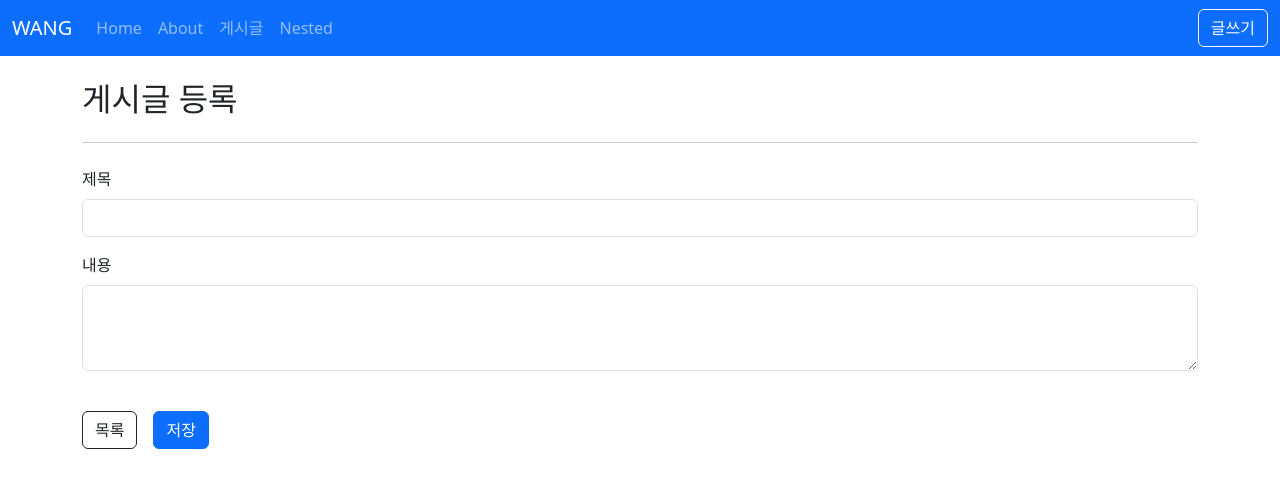
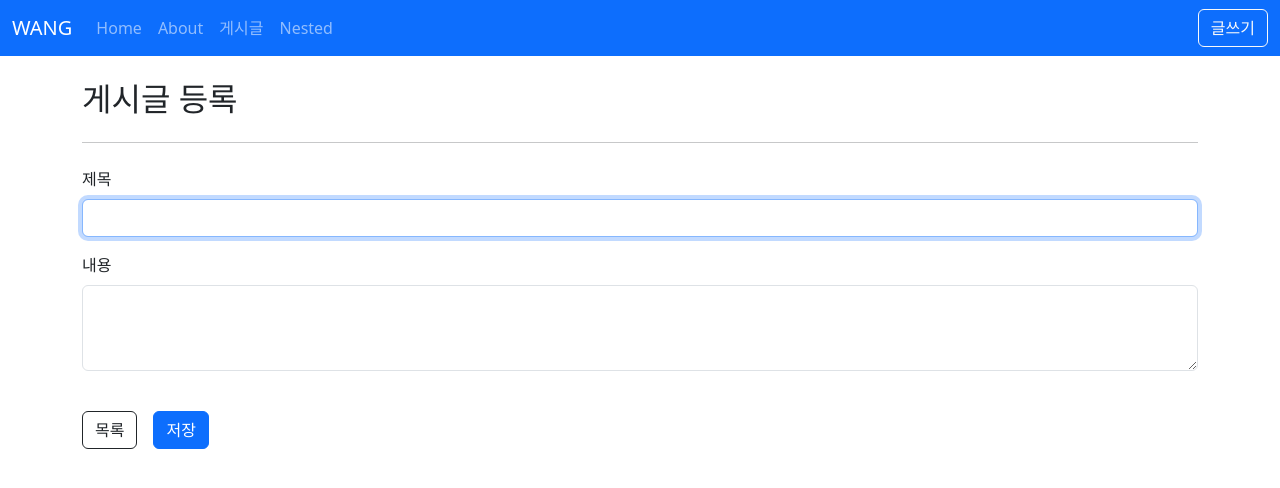
Before and after one commit to Wangseonwoo/vue3-post, a Vue app: page /about in a window 1280 px wide. Both pictures are taken after a click on the button "글쓰기". Shown: the top 488 px of the page. Built offline with nearby package versions, Linux system fonts and the light colour scheme.

Commit message:
vue3-Custom-Directive

```diff
--- a/src/components/posts/PostForm.vue
+++ b/src/components/posts/PostForm.vue
@@ -2,7 +2,7 @@
   <form>
       <div class="mb-3">
         <label for="title" class="form-label">제목</label>
-        <input :value="title" @input="$emit('update:title', $event.target.value)" type="text" class="form-control" id="title">
+        <input v-color="'blue'" v-focus :value="title" @input="$emit('update:title', $event.target.value)" type="text" class="form-control" id="title">
       </div>
       <div class="mb-3">
         <label for="content" class="form-label">내용</label>
@@ -15,6 +15,11 @@
 </template>
 
 <script setup>
+// const vFocus = {  // Custom Directives 지역 선언 방식
+//   mounted: el => {
+//     el.focus();
+//   }
+// }
 defineProps({
   title: String,
   content: String,
--- /dev/null
+++ b/src/directives/color.js
@@ -0,0 +1,5 @@
+function color(el, binding) {
+  el.style.color = binding.value;
+}
+
+export default color;
--- /dev/null
+++ b/src/directives/focus.js
@@ -0,0 +1,5 @@
+export default {
+    mounted: el => {
+      el.focus();
+  }
+}
--- a/src/main.js
+++ b/src/main.js
@@ -6,12 +6,15 @@ import router from '@/router'
 // import objPlugins from './plugins/obj';
 // import person from './plugins/person';
 import globalComponents from './plugins/global-components';
+// import focus from '@/directives/focus'; // Custom Directives 전역 선언 방식
+import globalDirectives from './plugins/global-directives'; // plugin을 활용하여 다수의 Custom Directives 사용
 
 const app = createApp(App);
 // app.use(objPlugins, {name: '왕선우'});
 // app.use(funcPlugins);
 // app.use(person, {name: '홍길동'});
 app.use(globalComponents);
+app.use(globalDirectives);
 app.use(router);
 app.mount('#app');
 
--- /dev/null
+++ b/src/plugins/global-directives.js
@@ -0,0 +1,9 @@
+import focus from '@/directives/focus';
+import color from '@/directives/color'
+
+export default {
+  install(app) {
+    app.directive('focus', focus);
+    app.directive('color', color);
+  }
+}
```
